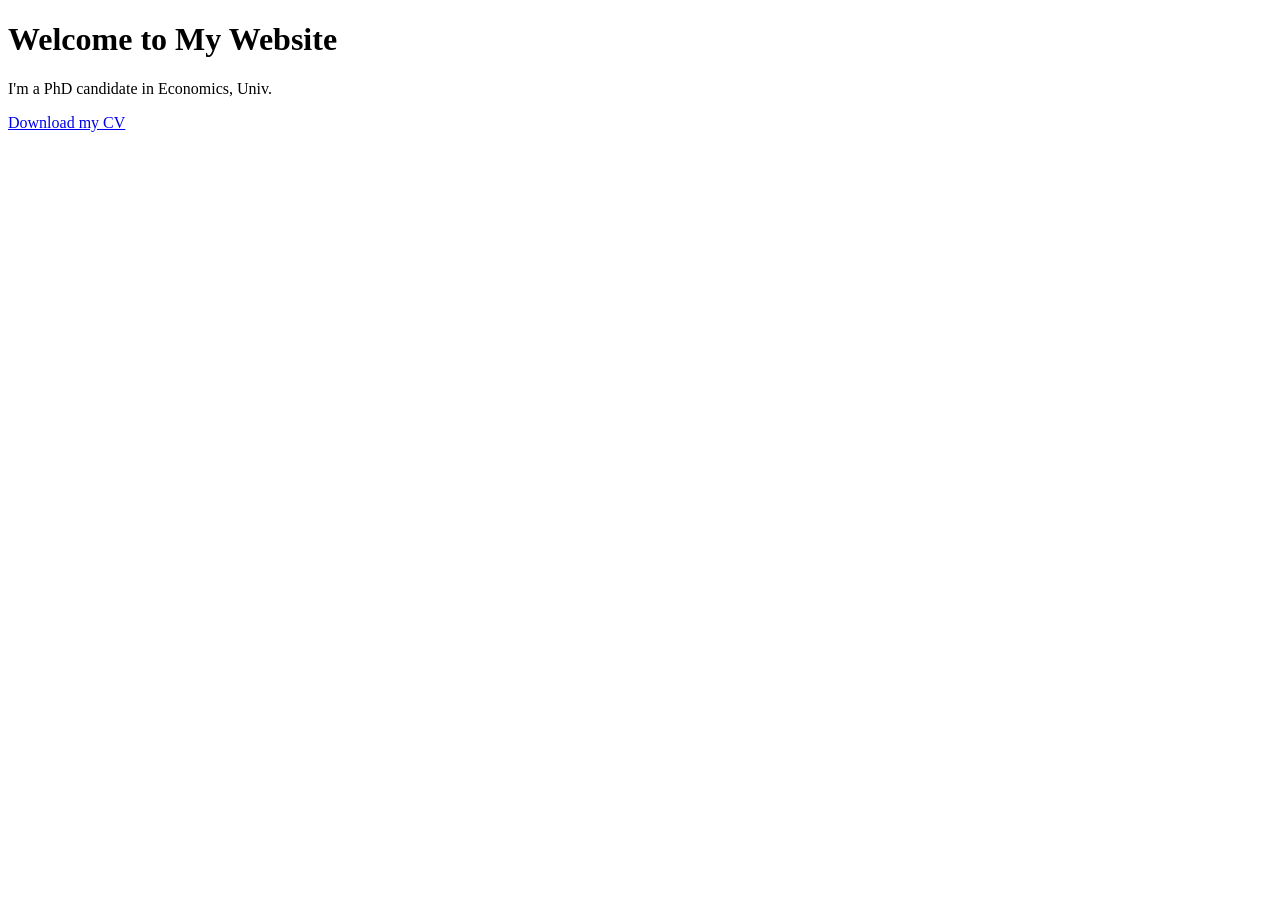
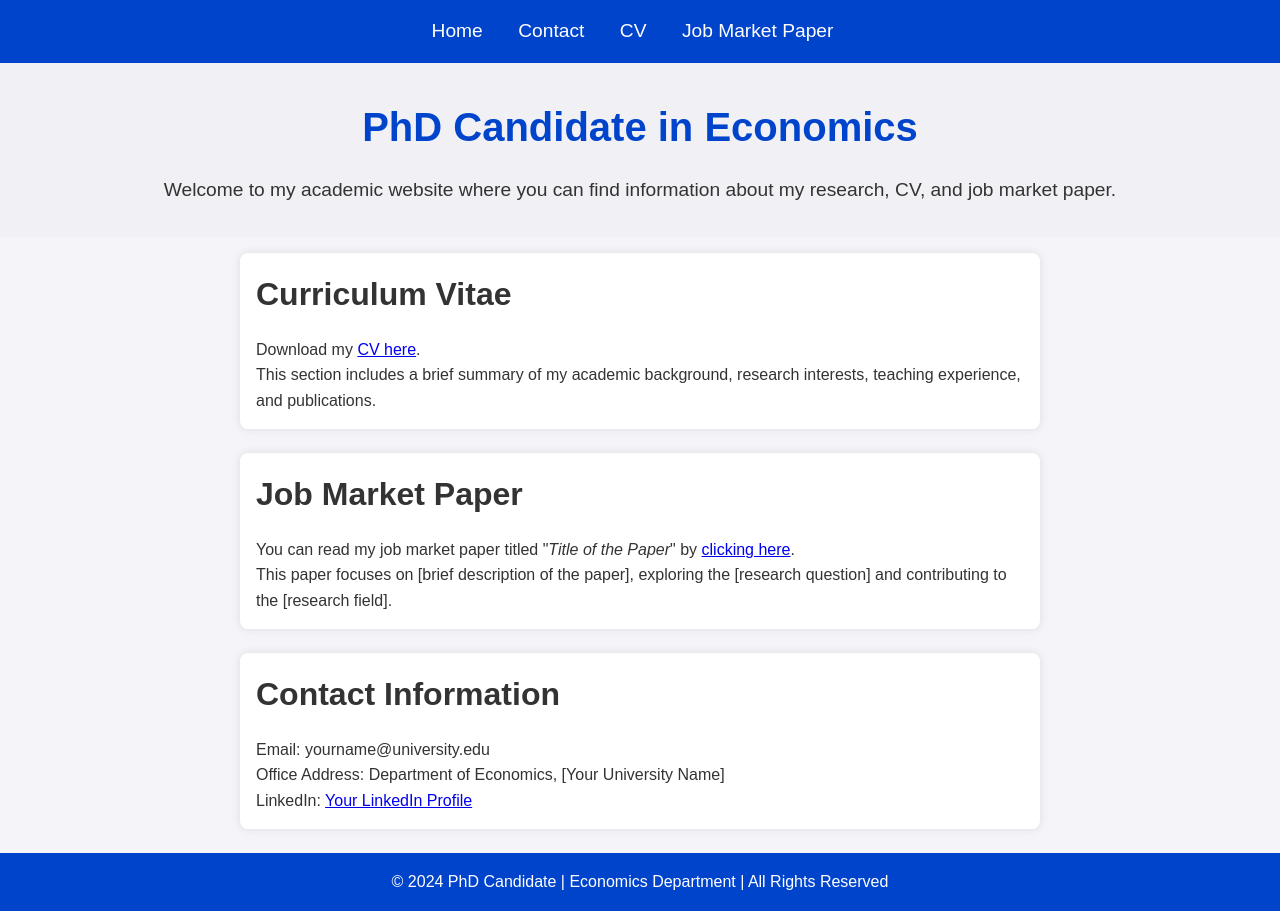
Before and after one commit to karamjarad/karamjarad.github.io, a plain HTML site: page index.html in a window 1280 px wide. Before the commit the page ends 800 px from the top, so only its background shows below. Drawn offline with Linux system fonts and the light colour scheme.

Commit message:
Update index.html

```diff
--- a/index.html
+++ b/index.html
@@ -1,13 +1,146 @@
 <!DOCTYPE html>
 <html lang="en">
 <head>
-  <meta charset="UTF-8">
-  <meta name="viewport" content="width=device-width, initial-scale=1.0">
-  <title>Your Name's Website</title>
+    <meta charset="UTF-8">
+    <meta name="viewport" content="width=device-width, initial-scale=1.0">
+    <title>PhD Candidate Website</title>
+    <style>
+        /* Basic Reset */
+        * {
+            margin: 0;
+            padding: 0;
+            box-sizing: border-box;
+        }
+
+        /* Body Styling */
+        body {
+            font-family: Arial, sans-serif;
+            background-color: #f4f4f9;
+            color: #333;
+            line-height: 1.6;
+        }
+
+        /* Navigation Bar */
+        nav {
+            background-color: #0044cc;
+            padding: 1rem;
+            text-align: center;
+        }
+
+        nav ul {
+            list-style: none;
+        }
+
+        nav ul li {
+            display: inline;
+            margin-right: 15px;
+        }
+
+        nav ul li a {
+            color: white;
+            text-decoration: none;
+            font-size: 1.2rem;
+            padding: 0.5rem;
+        }
+
+        nav ul li a:hover {
+            background-color: #003399;
+            border-radius: 5px;
+        }
+
+        /* Header Section */
+        header {
+            text-align: center;
+            padding: 2rem;
+            background-color: #f0f0f5;
+            margin-bottom: 1rem;
+        }
+
+        header h1 {
+            font-size: 2.5rem;
+            color: #0044cc;
+        }
+
+        header p {
+            font-size: 1.2rem;
+            margin-top: 1rem;
+        }
+
+        /* Section Styling */
+        section {
+            max-width: 800px;
+            margin: 0 auto;
+            padding: 1rem;
+            background-color: white;
+            border-radius: 8px;
+            box-shadow: 0 0 10px rgba(0, 0, 0, 0.1);
+            margin-bottom: 1.5rem;
+        }
+
+        section h2 {
+            font-size: 2rem;
+            margin-bottom: 1rem;
+            color: #333;
+        }
+
+        section p {
+            font-size: 1rem;
+            line-height: 1.6;
+        }
+
+        /* Footer Section */
+        footer {
+            text-align: center;
+            padding: 1rem;
+            background-color: #0044cc;
+            color: white;
+        }
+
+        footer p {
+            font-size: 1rem;
+        }
+    </style>
 </head>
 <body>
-  <h1>Welcome to My Website</h1>
-  <p>I'm a PhD candidate in Economics, Univ.</p>
-  <a href="CV.pdf">Download my CV</a>
+    <!-- Navigation Bar -->
+    <nav>
+        <ul>
+            <li><a href="#home">Home</a></li>
+            <li><a href="#contact">Contact</a></li>
+            <li><a href="#cv">CV</a></li>
+            <li><a href="#jmp">Job Market Paper</a></li>
+        </ul>
+    </nav>
+
+    <!-- Header Section -->
+    <header id="home">
+        <h1>PhD Candidate in Economics</h1>
+        <p>Welcome to my academic website where you can find information about my research, CV, and job market paper.</p>
+    </header>
+
+    <!-- Main Content Sections -->
+    <section id="cv">
+        <h2>Curriculum Vitae</h2>
+        <p>Download my <a href="cv.pdf" target="_blank">CV here</a>.</p>
+        <p>This section includes a brief summary of my academic background, research interests, teaching experience, and publications.</p>
+    </section>
+
+    <section id="jmp">
+        <h2>Job Market Paper</h2>
+        <p>You can read my job market paper titled "<em>Title of the Paper</em>" by <a href="job_market_paper.pdf" target="_blank">clicking here</a>.</p>
+        <p>This paper focuses on [brief description of the paper], exploring the [research question] and contributing to the [research field].</p>
+    </section>
+
+    <section id="contact">
+        <h2>Contact Information</h2>
+        <p>Email: yourname@university.edu</p>
+        <p>Office Address: Department of Economics, [Your University Name]</p>
+        <p>LinkedIn: <a href="https://www.linkedin.com/in/yourprofile/" target="_blank">Your LinkedIn Profile</a></p>
+    </section>
+
+    <!-- Footer -->
+    <footer>
+        <p>&copy; 2024 PhD Candidate | Economics Department | All Rights Reserved</p>
+    </footer>
 </body>
 </html>
```
